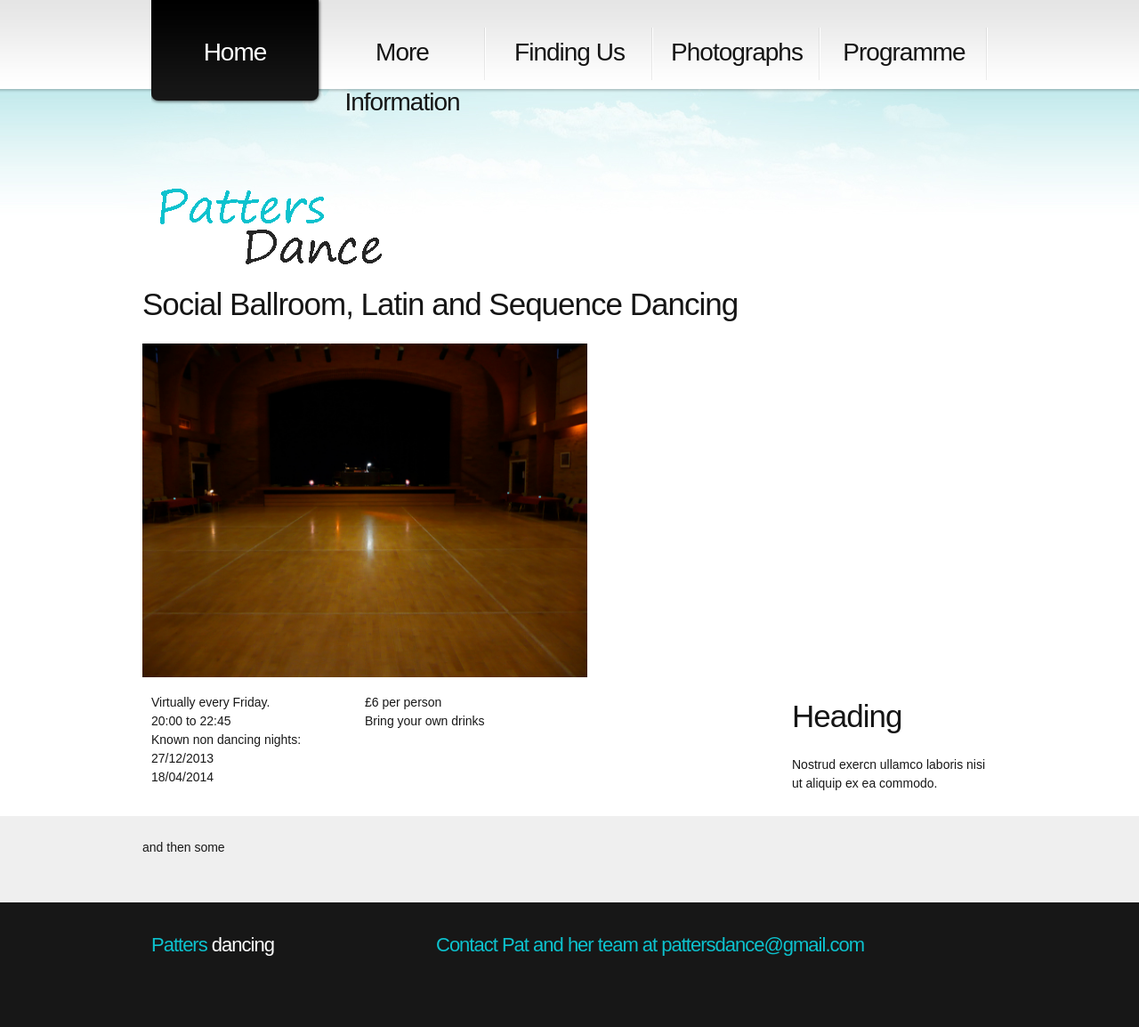
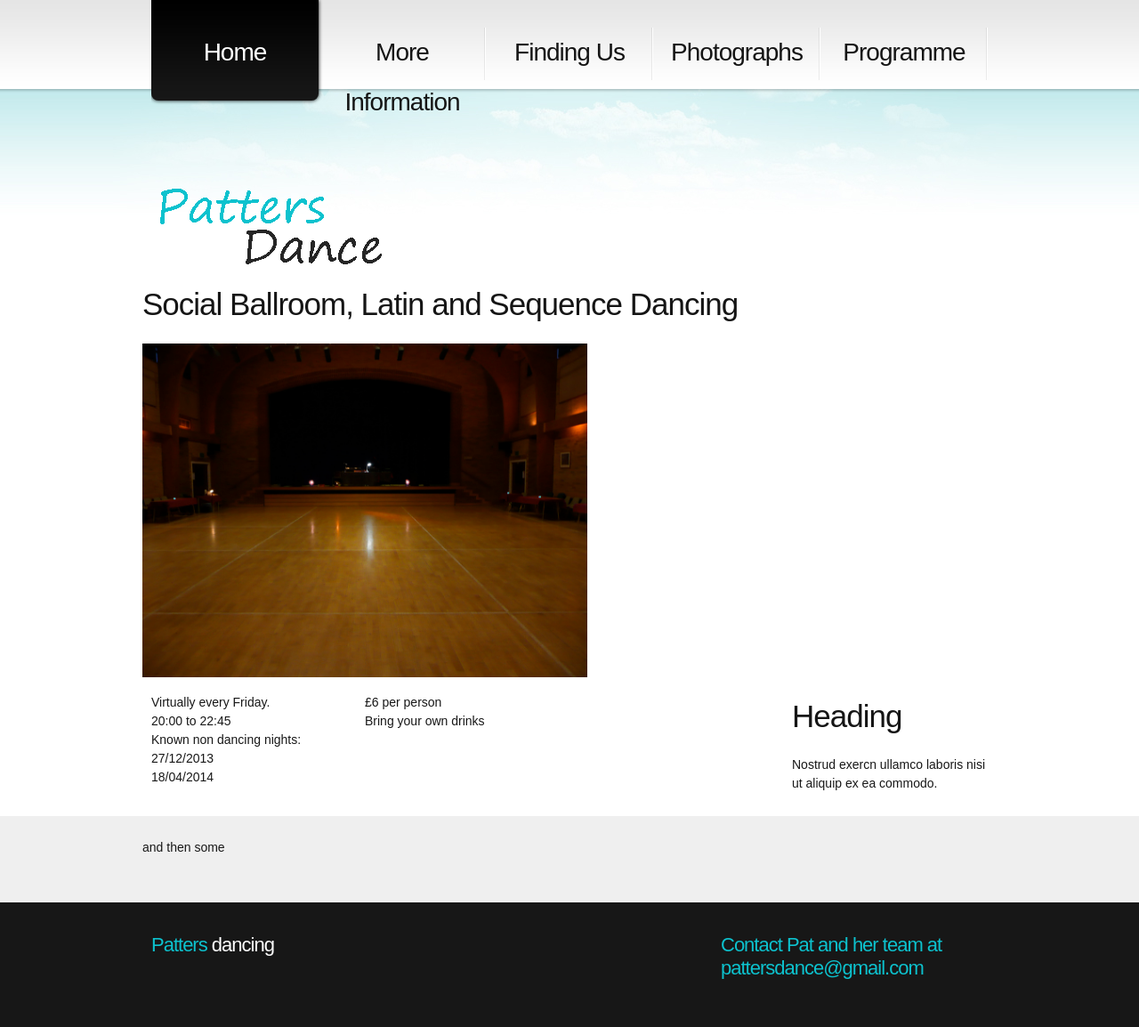
Before and after one commit to ramsayd/patters, a Jekyll site: the page built from index.md, in a window 1280 px wide. Shown: the whole page at 89% size. Built offline with Jekyll 4.4.1, drawn with Linux system fonts in a browser that asks for light colours; before the commit the page ends 1127 px from its top, so only the background shows below that.

Commit message:
Update page.html

```diff
--- a/_layouts/page.html
+++ b/_layouts/page.html
@@ -61,12 +61,12 @@
 		<div class="main">
 			<div class="container_12">
 				<div class="wrapper">
-					<div class="grid_4">
+					<div class="grid_8">
 						<div class="footer-text">
 							<b><strong>Patters</strong> dancing</b>
 						</div>
 					</div>
-					<div class="grid_8">
+					<div class="grid_4">
 						<div class="footer-text">
 							<strong>Contact Pat and her team at <a herf="pattersdance@gmail.com">pattersdance@gmail.com</a></strong>
 						</div>
```
